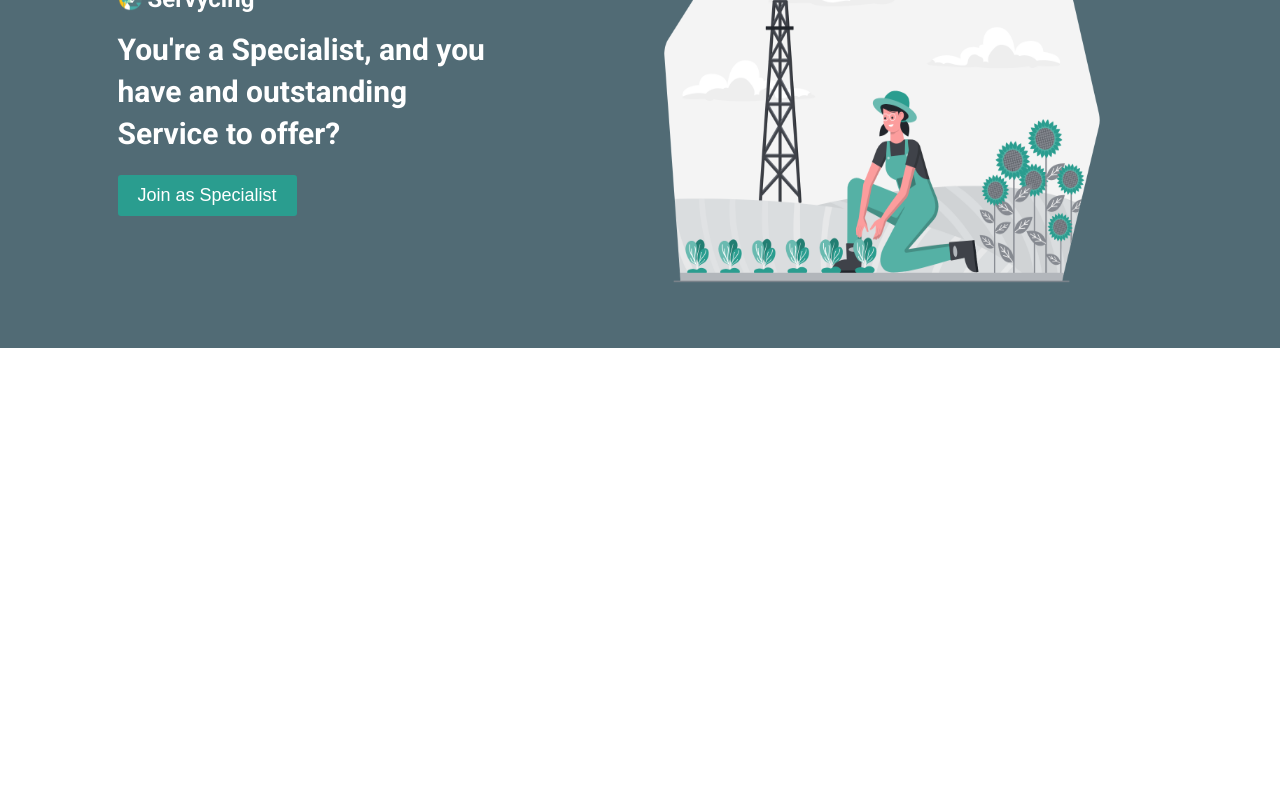
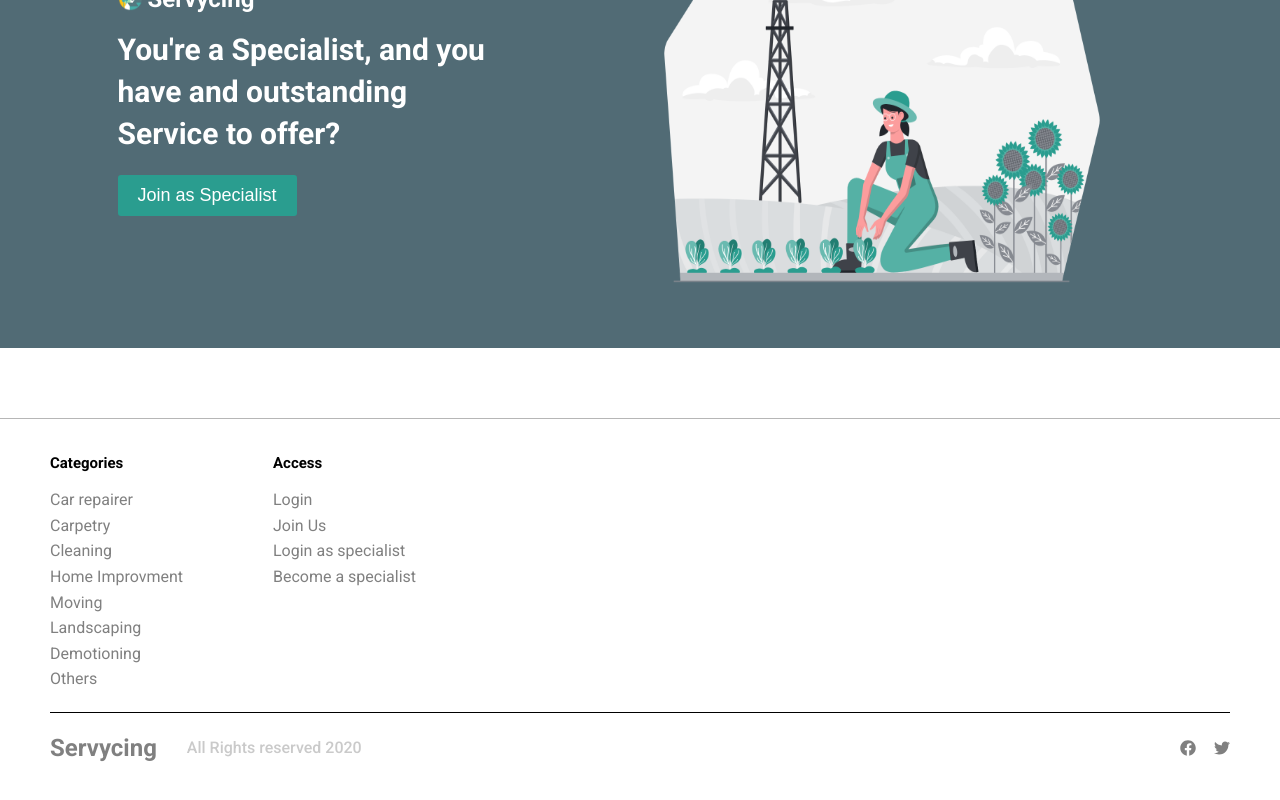
Before and after one commit to saeedeyvazy/servycing, a React (Create React App) app: page / in a window 1280 px wide. Shown: the part 1750-2550 px from the top of the page. Before the commit the page ends 2098 px from the top, so only its background shows below. Built offline with nearby package versions, Linux system fonts and the light colour scheme; data requests are answered from the project's data file.

Commit message:
Add Footer :star:

```diff
--- a/package.json
+++ b/package.json
@@ -4,6 +4,7 @@
   "private": true,
   "dependencies": {
     "@fortawesome/fontawesome-svg-core": "^1.2.35",
+    "@fortawesome/free-brands-svg-icons": "^5.15.3",
     "@fortawesome/free-solid-svg-icons": "^5.15.3",
     "@fortawesome/react-fontawesome": "^0.1.14",
     "@reduxjs/toolkit": "^1.5.1",
--- a/src/components/ServiceCard/index.jsx
+++ b/src/components/ServiceCard/index.jsx
@@ -48,6 +48,7 @@ const Title = styled.h2`
 	font-weight: 500;
 	color: #000;
 	text-align: start;
+	text-decoration: none;
 `
 
 const SpecialistName = styled.h4`
--- /dev/null
+++ b/src/pages/HomePage/Footer.jsx
@@ -0,0 +1,104 @@
+import { FontAwesomeIcon } from '@fortawesome/react-fontawesome'
+import React from 'react'
+import styled from 'styled-components'
+import { Marginer } from '../../components/Marginer'
+import { faFacebook, faTwitter } from '@fortawesome/free-brands-svg-icons'
+
+const Container = styled.div`
+	width: 100%;
+	min-height: 400px;
+	border-top: 1px solid rgba(151, 151, 151, 0.7);
+	display: flex;
+	flex-direction: column;
+	align-items: flex-start;
+	padding: 20px 50px;
+`
+const ContentContainer = styled.div`
+	width: 100%;
+	display: flex;
+`
+
+const TitleHeader = styled.h3`
+	font-weight: bold;
+	font-size: 15px;
+	color: black;
+`
+const Link = styled.a`
+	color: gray;
+	line-height: 1.6em;
+	font-weight: 400;
+	cursor: pointer;
+	transition: all 200ms ease-in-out;
+	&:hover {
+		filter: contrast(0.8);
+	}
+`
+
+const LinkContainer = styled.div`
+	display: flex;
+	flex-direction: column;
+	align-items: flex-start;
+`
+const BottomContainer = styled.div`
+	width: 100%;
+	height: 70px;
+	border-top: 0.6px solid #000000;
+	display: flex;
+	justify-content: space-between;
+`
+const BottomLeftContainer = styled.div`
+	display: flex;
+	align-items: center;
+	justify-content: space-between;
+`
+const BottomRightContainer = styled.div`
+	display: flex;
+	align-items: center;
+	color: gray;
+	width: 50px;
+	justify-content: space-between;
+`
+
+function Footer() {
+	return (
+		<Container>
+			<ContentContainer>
+				<LinkContainer>
+					<TitleHeader>Categories</TitleHeader>
+					<Link>Car repairer</Link>
+					<Link>Carpetry</Link>
+					<Link>Cleaning</Link>
+					<Link>Home Improvment</Link>
+					<Link>Moving</Link>
+					<Link>Landscaping</Link>
+					<Link>Demotioning</Link>
+					<Link>Others</Link>
+				</LinkContainer>
+				<Marginer direction='horizontal' margin={90} />
+				<LinkContainer>
+					<TitleHeader>Access</TitleHeader>
+					<Link>Login</Link>
+					<Link>Join Us</Link>
+					<Link>Login as specialist</Link>
+					<Link>Become a specialist</Link>
+				</LinkContainer>
+			</ContentContainer>
+			<Marginer direction='vertical' margin={20} />
+			<BottomContainer>
+				<BottomLeftContainer>
+					<h2 style={{ color: 'gray' }}>Servycing</h2>
+					<Marginer direction='horizontal' margin={30} />
+					<h4 style={{ color: '#cacaca', fontWeight: 500 }}>
+						All Rights reserved 2020
+					</h4>
+				</BottomLeftContainer>
+				<BottomRightContainer>
+					<FontAwesomeIcon icon={faFacebook} size='md' />
+					<FontAwesomeIcon icon={faTwitter} size='md' />
+				</BottomRightContainer>
+			</BottomContainer>
+		</Container>
+	)
+}
+
+export default Footer
--- a/src/pages/HomePage/index.jsx
+++ b/src/pages/HomePage/index.jsx
@@ -1,23 +1,14 @@
 import React from 'react'
-import styled from 'styled-components'
+import { Marginer } from '../../components/Marginer'
 import Navbar from '../../components/Navbar'
 import {
 	InnerPageContainer,
 	PageContainer,
 } from '../../components/PageContainer'
+import Services from '../../components/Services'
+import BottomSection from './BottomSection'
+import Footer from './Footer'
 import TopSection from './TopSection'
-import { deviceSize } from '../../constants/device.size.js'
-import Services from '../../components/Services'
-import { Marginer } from '../../components/Marginer'
-import BottomSection from './BottomSection'
-
-const ContentContainer = styled.div`
-	width: 100%;
-	max-width: ${deviceSize.laptop}px;
-	display: flex;
-	flex-direction: column;
-	align-items: center;
-`
 
 function HomePage() {
 	return (
@@ -26,12 +17,12 @@ function HomePage() {
 				<Navbar />
 			</TopSection>
 			<InnerPageContainer>
-				{/* <ContentContainer> */}
 				<Services />
-				{/* </ContentContainer> */}
 				<Marginer direction='vertical' margin={50} />
 			</InnerPageContainer>
 			<BottomSection />
+			<Marginer direction='vertical' margin={70} />
+			<Footer />
 		</PageContainer>
 	)
 }
```
Also changed, not shown: 1 other file (tests, documents, lock files or other folders).
